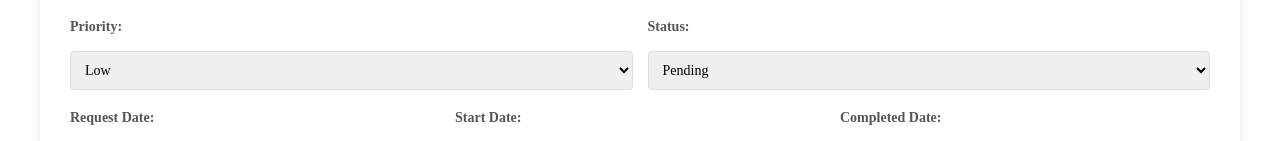
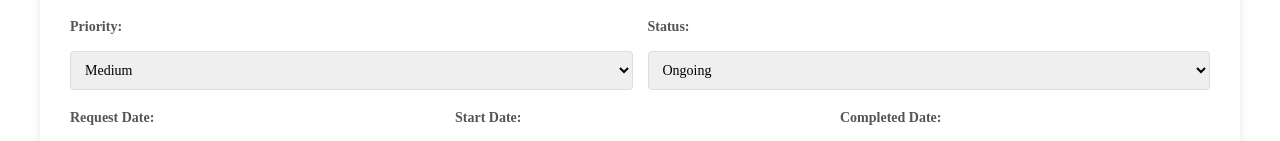
Before and after one commit to k581-7/productivity-portal-fe, a React (Vite) app: page /suppliers/create in a window 1280 px wide. Shown: the part 466-607 px from the top of the page. Built offline with nearby package versions, Linux system fonts and the light colour scheme; no server answers; sample sign-in values are in the browser's storage.

Commit message:
Fixed the enums for priority and status

```diff
--- a/src/pages/SupplierCreate.jsx
+++ b/src/pages/SupplierCreate.jsx
@@ -165,10 +165,9 @@ export default function SupplierCreate() {
                     value={formData.priority}
                     onChange={handleInputChange}
                   >
-                    <option value={1}>Low</option>
-                    <option value={2}>Medium</option>
-                    <option value={3}>High</option>
-                    <option value={4}>Critical</option>
+                    <option value={0}>Low</option>
+                    <option value={1}>Medium</option>
+                    <option value={2}>High</option>
                   </select>
                 </div>
 
@@ -180,10 +179,10 @@ export default function SupplierCreate() {
                     value={formData.status}
                     onChange={handleInputChange}
                   >
-                    <option value={1}>Pending</option>
-                    <option value={2}>In Progress</option>
+                    <option value={0}>Queued</option>
+                    <option value={1}>Ongoing</option>
+                    <option value={2}>Cancelled</option>
                     <option value={3}>Completed</option>
-                    <option value={4}>On Hold</option>
                   </select>
                 </div>
               </div>
--- a/src/pages/Suppliers.css
+++ b/src/pages/Suppliers.css
@@ -107,6 +107,7 @@
   font-size: 16px;
 }
 
+/* Status badge styles */
 .status-badge {
   display: inline-block;
   padding: 4px 12px;
@@ -116,24 +117,24 @@
   text-align: center;
 }
 
-.status-pending {
+.status-queued {
   background-color: #fff3cd;
   color: #856404;
 }
 
-.status-in-progress {
+.status-ongoing {
   background-color: #cfe2ff;
   color: #084298;
+}
+
+.status-cancelled {
+  background-color: #f8d7da;
+  color: #842029;
 }
 
 .status-completed {
   background-color: #d1e7dd;
   color: #0f5132;
-}
-
-.status-on-hold {
-  background-color: #f8d7da;
-  color: #842029;
 }
 
 .btn-view {
--- a/src/pages/Suppliers.jsx
+++ b/src/pages/Suppliers.jsx
@@ -81,10 +81,10 @@ export default function Suppliers() {
 
   const getStatusBadge = (status) => {
     const statusMap = {
-      1: { label: 'Pending', class: 'status-pending' },
-      2: { label: 'In Progress', class: 'status-in-progress' },
-      3: { label: 'Completed', class: 'status-completed' },
-      4: { label: 'On Hold', class: 'status-on-hold' }
+      0: { label: 'Queued', class: 'status-queued' },
+      1: { label: 'Ongoing', class: 'status-ongoing' },
+      2: { label: 'Cancelled', class: 'status-cancelled' },
+      3: { label: 'Completed ', class: 'status-completed' }
     };
     const statusInfo = statusMap[status] || { label: 'Unknown', class: '' };
     return <span className={`status-badge ${statusInfo.class}`}>{statusInfo.label}</span>;
```
